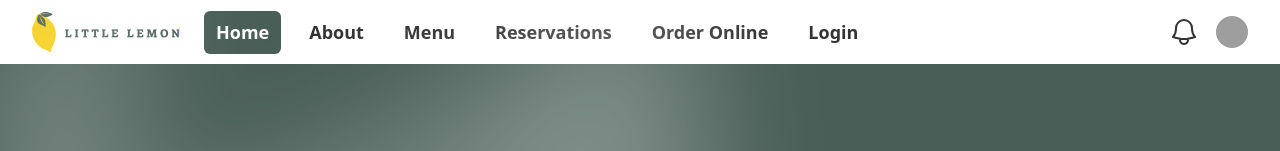
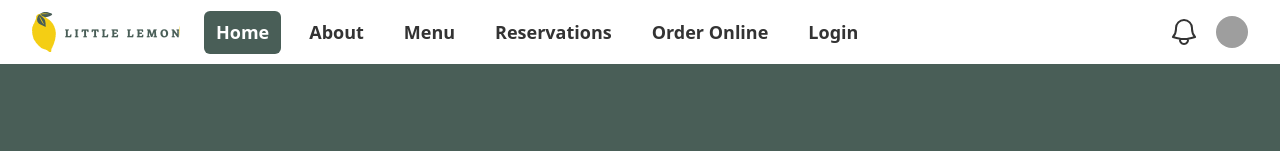
Before and after one commit to luiscaceresd/react-reservations-engine, a React (Create React App) app: page / in a window 1280 px wide. Shown: the top 151 px of the page. Built offline with nearby package versions, Linux system fonts and the light colour scheme; grey boxes are pictures that could not be loaded; a web font is replaced by a local one.

Commit message:
fixing issues

```diff
--- a/src/Main.js
+++ b/src/Main.js
@@ -19,18 +19,7 @@
     <main>
       {/* Restaurant description */}
       <section className="relative isolate px-6 lg:px-8 bg-primaryGreen text-white">
-        <div
-          className="absolute inset-x-0 -top-40 -z-10 transform-gpu overflow-hidden blur-3xl sm:-top-80"
-          aria-hidden="true"
-        >
-          <div
-            className="relative left-[calc(50%-11rem)] aspect-[1155/678] w-[36.125rem] -translate-x-1/2 rotate-[30deg] bg-white opacity-30 sm:left-[calc(50%-30rem)] sm:w-[72.1875rem]"
-            style={{
-              clipPath:
-                "polygon(74.1% 44.1%, 100% 61.6%, 97.5% 26.9%, 85.5% 0.1%, 80.7% 2%, 72.5% 32.5%, 60.2% 62.4%, 52.4% 68.1%, 47.5% 58.3%, 45.2% 34.5%, 27.5% 76.7%, 0.1% 64.9%, 17.9% 100%, 27.6% 76.8%, 76.1% 97.7%, 74.1% 44.1%)",
-            }}
-          />
-        </div>
+
         <div className="mx-auto max-w-2xl py-6 lg:py-20">
           <h1 className="text-primaryYellow sm:flex sm:justify-center">
             Little Lemon
--- a/src/Nav.js
+++ b/src/Nav.js
@@ -18,7 +18,7 @@
 
 function Nav() {
   return (
-    <Disclosure as="nav" className="bg-white">
+    <Disclosure as="nav" className="bg-white z-50">
       {({ open }) => (
         <>
           <div className="mx-auto max-w-7xl px-2 sm:px-6 lg:px-8">
```
Lines whose indentation alone changed are shown as unchanged.
